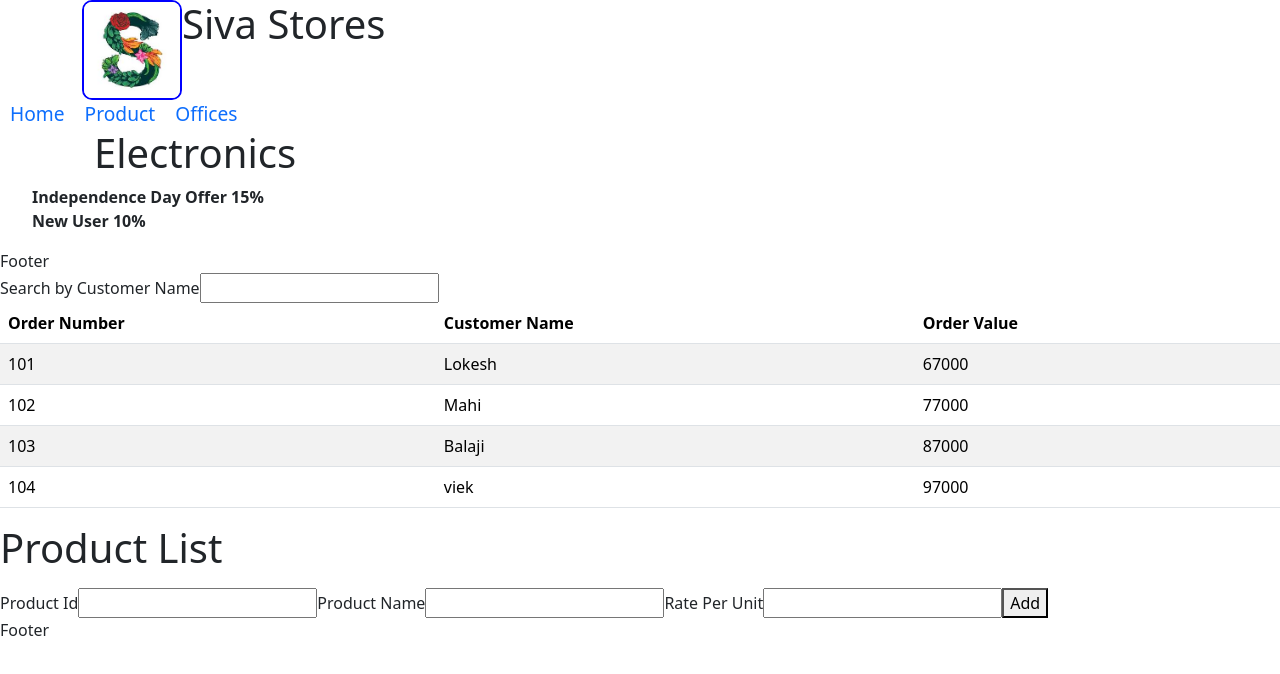
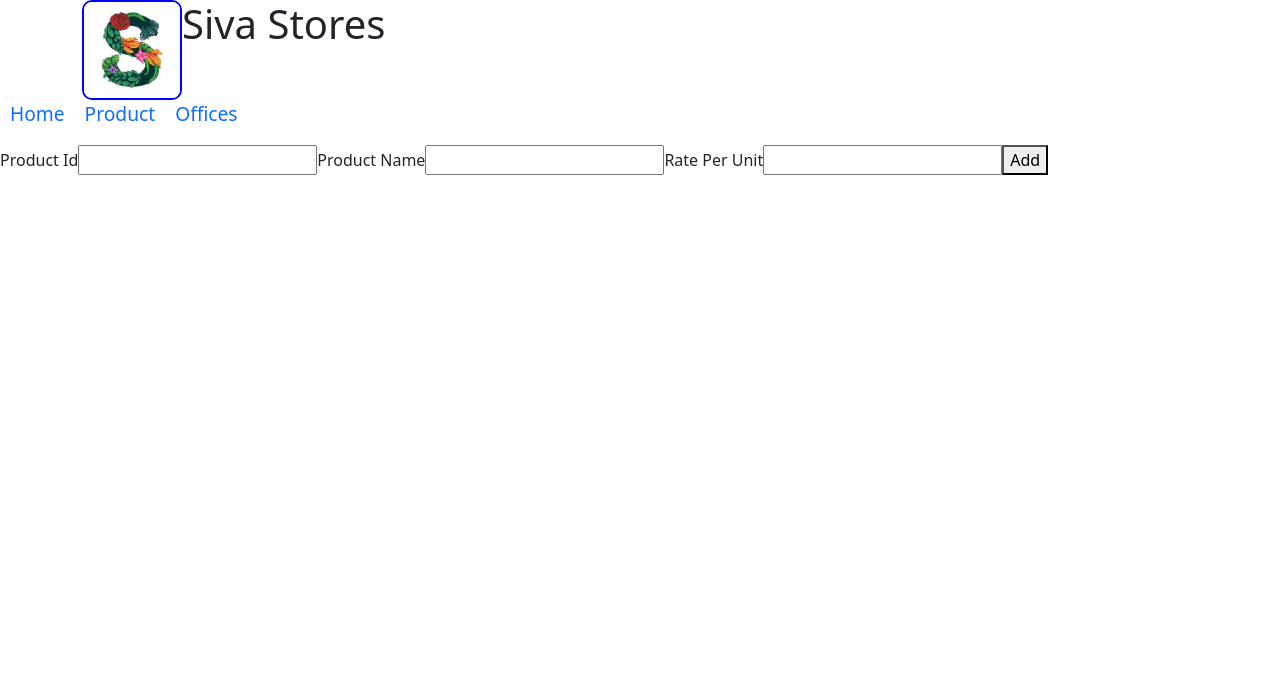
Before and after one commit to vatsanTraining/product_service_db_2024, a React (Create React App) app: page / in a window 1280 px wide. Shown: the top 674 px of the page. Built offline with nearby package versions, Linux system fonts and the light colour scheme; no server answers.

Commit message:
Day 2 Tasl 4

```diff
--- a/src/App.js
+++ b/src/App.js
@@ -1,12 +1,7 @@
 import "./App.css";
 import "./style.css";
-import Content from "./Content";
-import Footer from "./Footer";
 import Header from "./Header";
 import NavBar from "./NavBar";
-import TableContent from "./TableContent";
-import ShowProduct from "./ShowProduct";
-import AddProduct from "./AddProduct";
 function App() {
   const product = {
     productName: "Sony Tv",
@@ -27,11 +22,6 @@ function App() {
         renderImage={true}
       ></Header>
       <NavBar linkList={linkList}></NavBar>
-      <Content element={product} offers={offers}></Content>
-      <TableContent></TableContent>
-      <ShowProduct></ShowProduct>
-      <AddProduct></AddProduct>
-      <Footer></Footer>
     </div>
   );
 }
--- /dev/null
+++ b/src/RouteConfig.js
@@ -0,0 +1,12 @@
+import ShowProduct from "./ShowProduct";
+import { useRoutes } from "react-router-dom";
+import Content from "./Content";
+import AddProduct from "./AddProduct";
+export const RouteConfigs = () => {
+  let elements = useRoutes([
+    { path: "/", element: <AddProduct /> },
+    { path: "/products", element: <ShowProduct /> },
+  ]);
+
+  return elements;
+};
--- a/src/index.js
+++ b/src/index.js
@@ -1,14 +1,19 @@
-import React from 'react';
-import ReactDOM from 'react-dom/client';
-import './index.css';
-import '../node_modules/bootstrap/dist/css/bootstrap.css'
-import App from './App';
-import reportWebVitals from './reportWebVitals';
+import React from "react";
+import ReactDOM from "react-dom/client";
+import "./index.css";
+import "../node_modules/bootstrap/dist/css/bootstrap.css";
+import App from "./App";
+import reportWebVitals from "./reportWebVitals";
+import { BrowserRouter } from "react-router-dom";
+import { RouteConfigs } from "./RouteConfig";
 
-const root = ReactDOM.createRoot(document.getElementById('root'));
+const root = ReactDOM.createRoot(document.getElementById("root"));
 root.render(
   <React.StrictMode>
-    <App />
+    <BrowserRouter>
+      <App />
+      <RouteConfigs></RouteConfigs>
+    </BrowserRouter>
   </React.StrictMode>
 );
 
```
